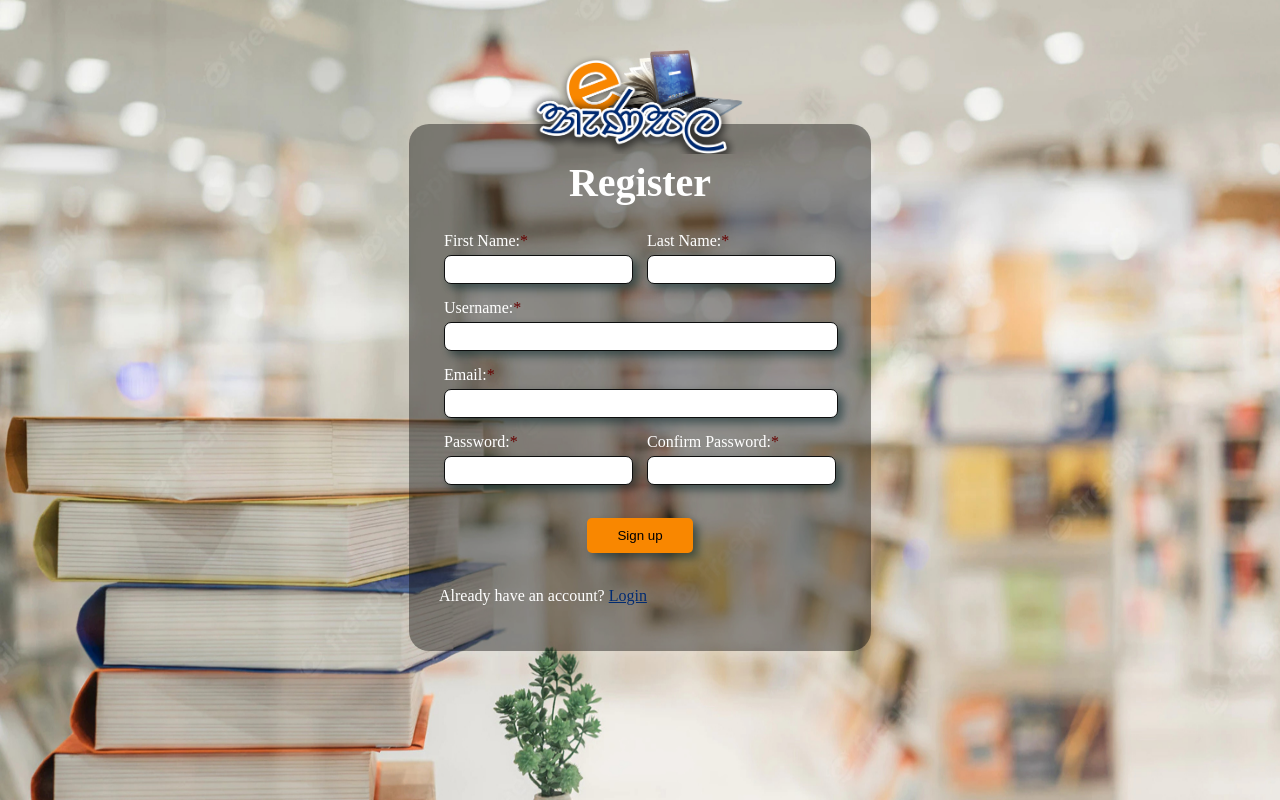
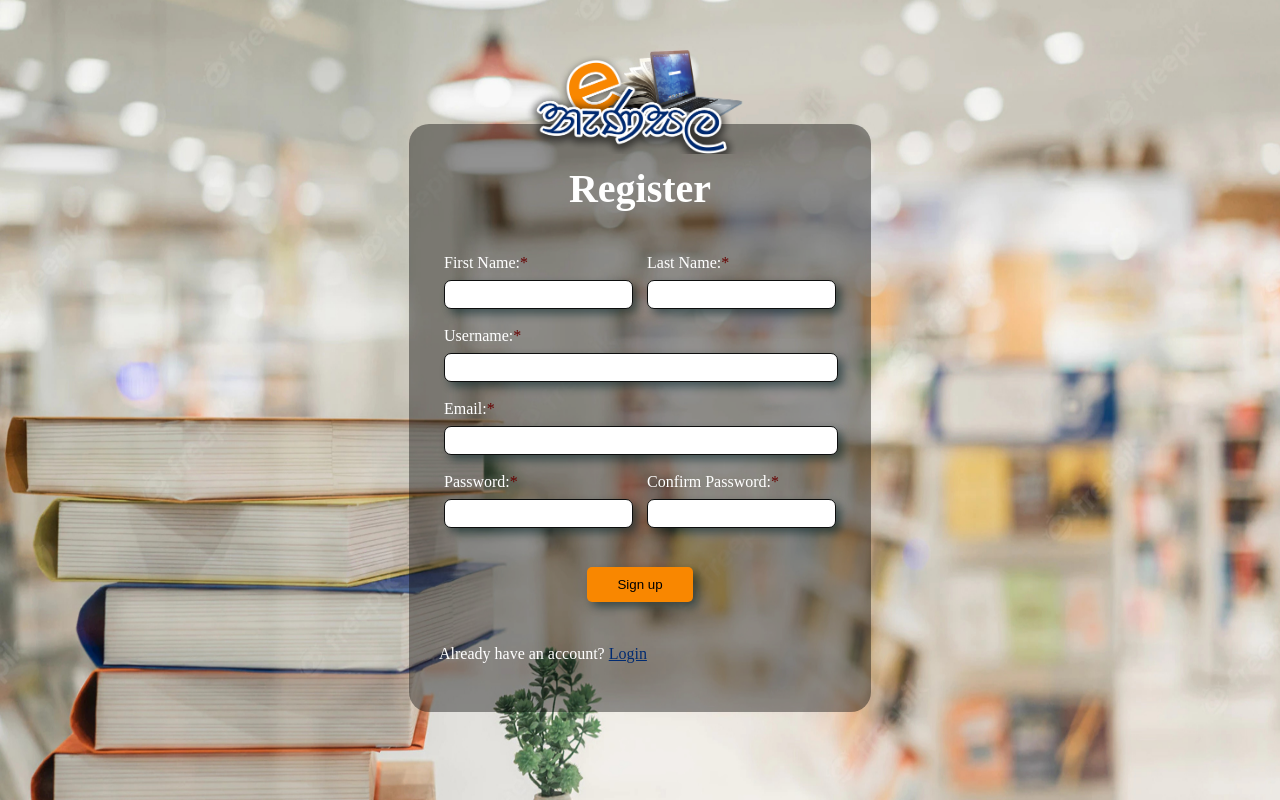
Before and after one commit to SandupaAbeywardana/Library-Management-System, a PHP site: page /html/register.html in a window 1280 px wide. Run offline with PHP 8.4, Linux system fonts and the light colour scheme.

Commit message:
added font to reg css

```diff
--- a/css/register.css
+++ b/css/register.css
@@ -1,5 +1,10 @@
-body{
+@import url('https://fonts.googleapis.com/css2?family=Poppins:wght@200;300;400;500;600&display=swap');
 
+body
+{
+    line-height: 1.5;
+    font-size: 16px;
+    font-family: 'Poppins' sans-serif;
 }
 
 #bg{
```
